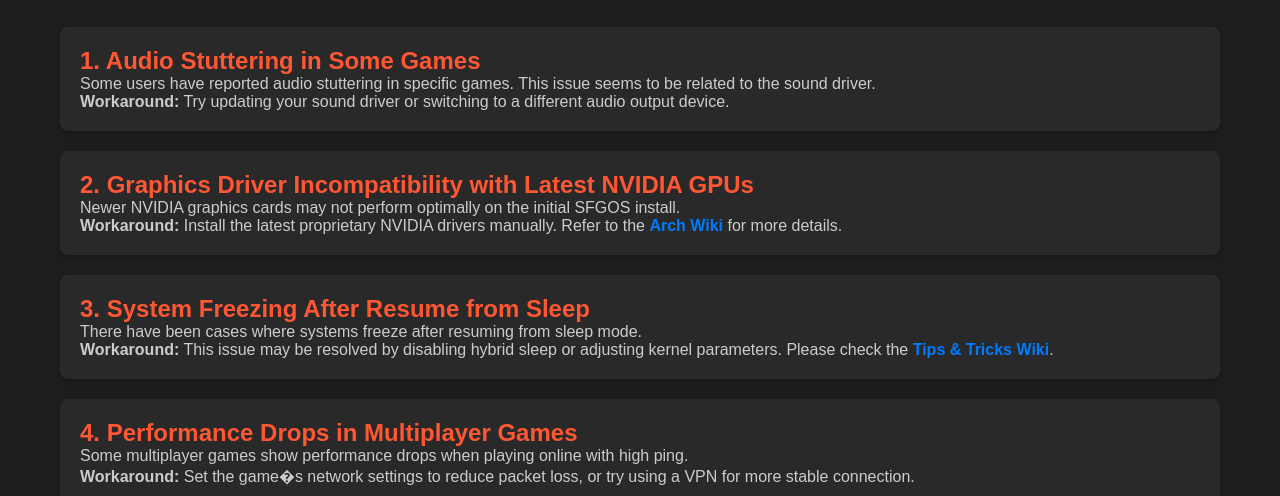
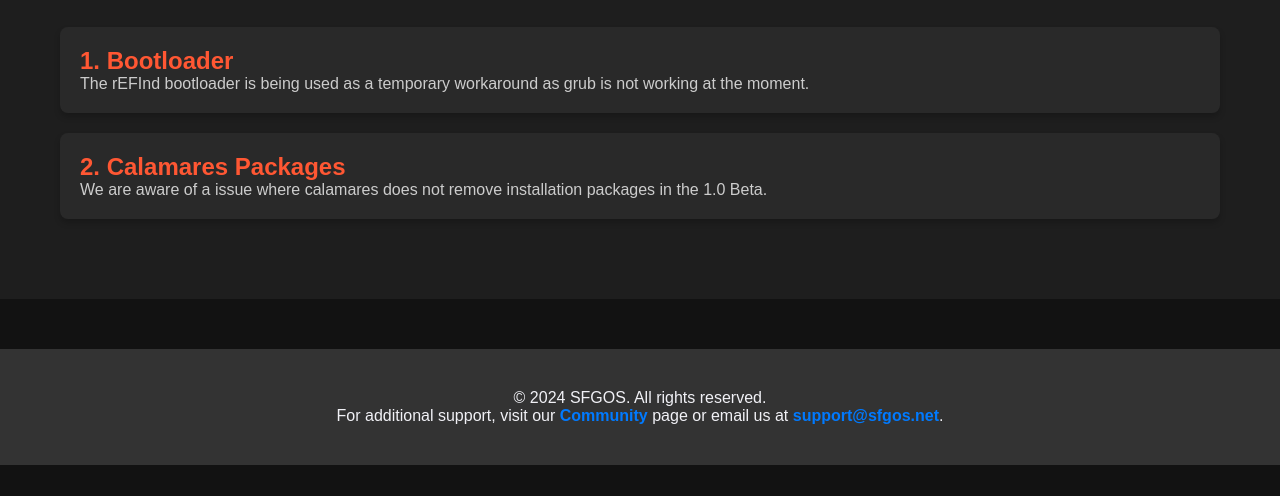
Before and after one commit to SFG545DEV/sfgos.github.io, a plain HTML site: page known-issues.html in a window 1280 px wide. Shown: the part 304-800 px from the top of the page. Drawn offline with Linux system fonts and the light colour scheme.

Commit message:
Updates to download button and known issues

```diff
--- a/known-issues.html
+++ b/known-issues.html
@@ -32,24 +32,12 @@
             <!-- Known Issues List -->
             <section class="issue-list">
                 <article class="issue">
-                    <h3>1. Audio Stuttering in Some Games</h3>
-                    <p>Some users have reported audio stuttering in specific games. This issue seems to be related to the sound driver.</p>
-                    <p><strong>Workaround:</strong> Try updating your sound driver or switching to a different audio output device.</p>
+                    <h3>1. Bootloader</h3>
+                    <p>The rEFInd bootloader is being used as a temporary workaround as grub is not working at the moment.</p>
                 </article>
                 <article class="issue">
-                    <h3>2. Graphics Driver Incompatibility with Latest NVIDIA GPUs</h3>
-                    <p>Newer NVIDIA graphics cards may not perform optimally on the initial SFGOS install.</p>
-                    <p><strong>Workaround:</strong> Install the latest proprietary NVIDIA drivers manually. Refer to the <a href="https://wiki.archlinux.org/title/NVIDIA" target="_blank">Arch Wiki</a> for more details.</p>
-                </article>
-                <article class="issue">
-                    <h3>3. System Freezing After Resume from Sleep</h3>
-                    <p>There have been cases where systems freeze after resuming from sleep mode.</p>
-                    <p><strong>Workaround:</strong> This issue may be resolved by disabling hybrid sleep or adjusting kernel parameters. Please check the <a href="https://wiki.archlinux.org/title/Tips_and_tricks#Sleep_and_suspend" target="_blank">Tips & Tricks Wiki</a>.</p>
-                </article>
-                <article class="issue">
-                    <h3>4. Performance Drops in Multiplayer Games</h3>
-                    <p>Some multiplayer games show performance drops when playing online with high ping.</p>
-                    <p><strong>Workaround:</strong> Set the game�s network settings to reduce packet loss, or try using a VPN for more stable connection.</p>
+                    <h3>2. Calamares Packages</h3>
+                    <p>We are aware of a issue where calamares does not remove installation packages in the 1.0 Beta.</p>
                 </article>
             </section>
         </div>
```
Also changed, not shown: index.html (+1 -1 lines).
